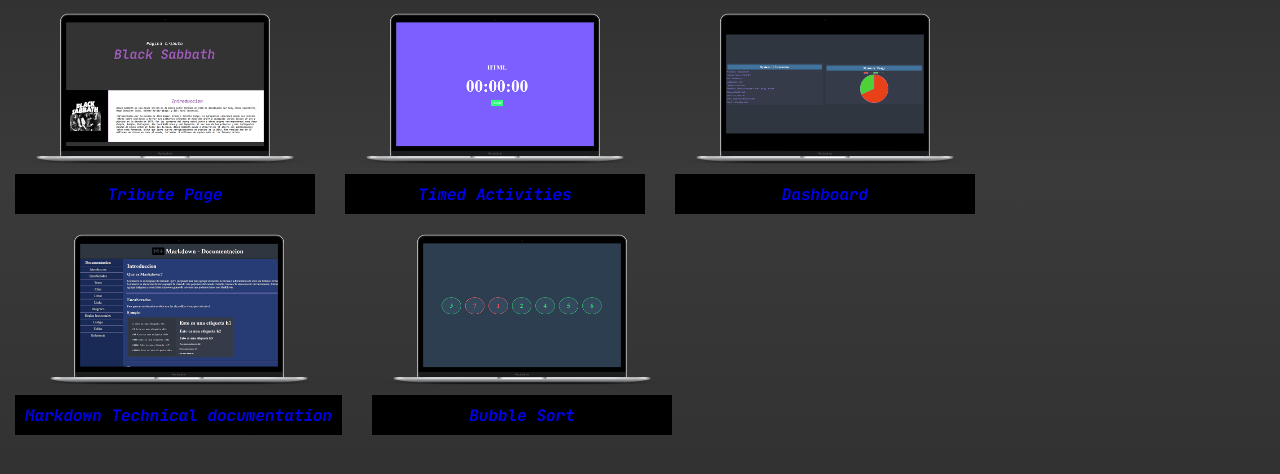
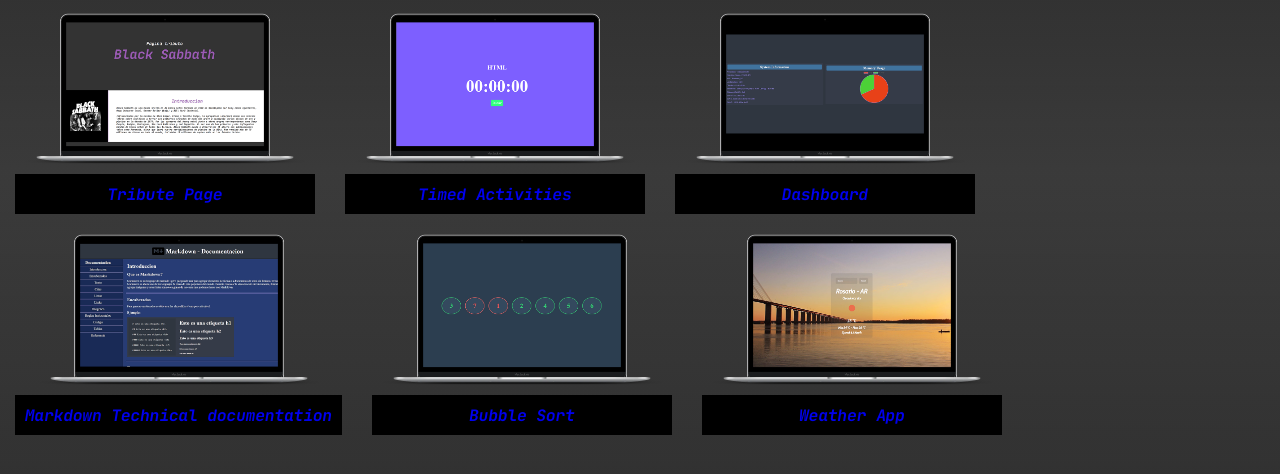
Before and after one commit to Federico-Taborda/Portfolio, a plain HTML site: page Pages/proyects.html in a window 1280 px wide. Shown: the part 146-620 px from the top of the page. Drawn offline with Linux system fonts and the light colour scheme.

Commit message:
Proyecto agregado - Weather App

```diff
--- a/Pages/proyects.html
+++ b/Pages/proyects.html
@@ -46,6 +46,10 @@
                         <img src="../Img/proyect-5.png" alt="">
                         <p><a href="https://federico-taborda.github.io/Bubble-Sort/">Bubble Sort</a></p>
                     </div>
+                    <div class="proyect animated zoomIn">
+                        <img src="../Img/proyect-6.png" alt="">
+                        <p><a href="https://federico-taborda.github.io/Weather-App/index.html">Weather App</a></p>
+                    </div>
                 </div>
             </section>
         </section>
```
Also changed, not shown: Img/proyect-6.png (added).
